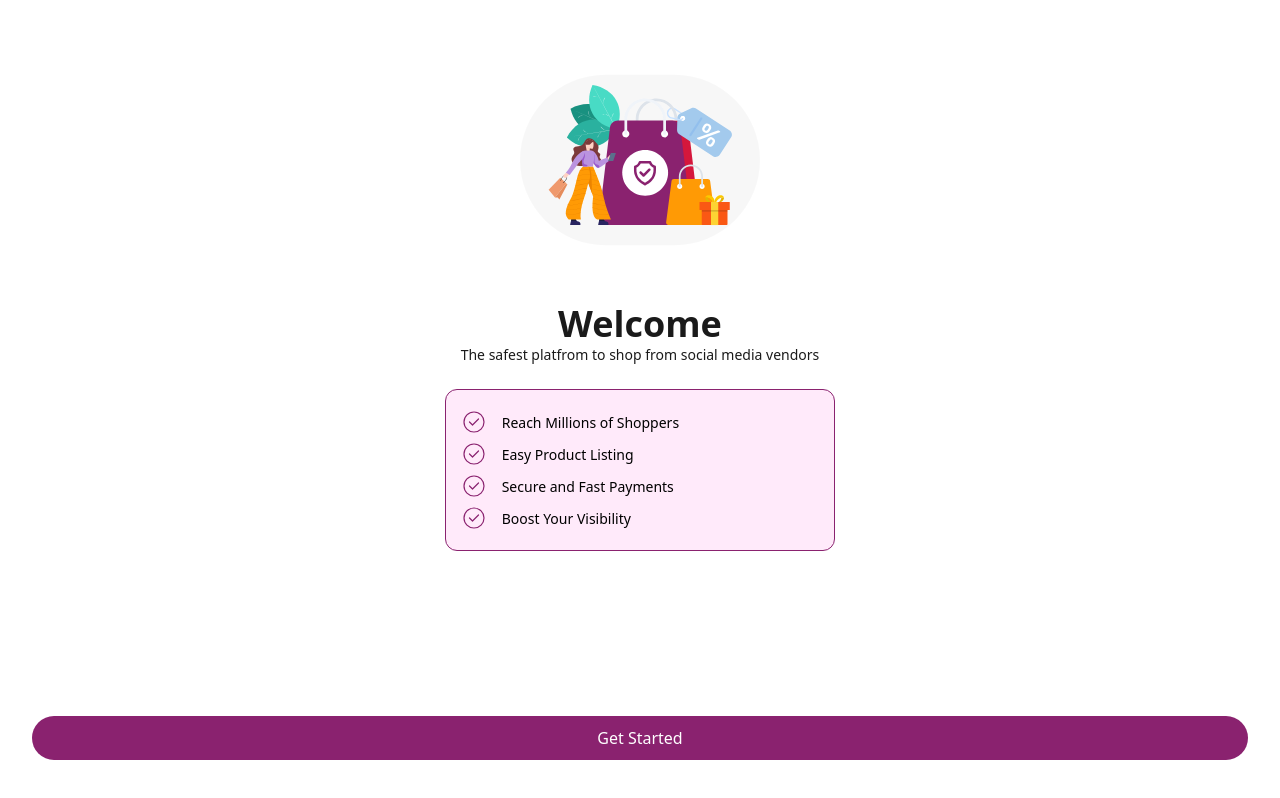
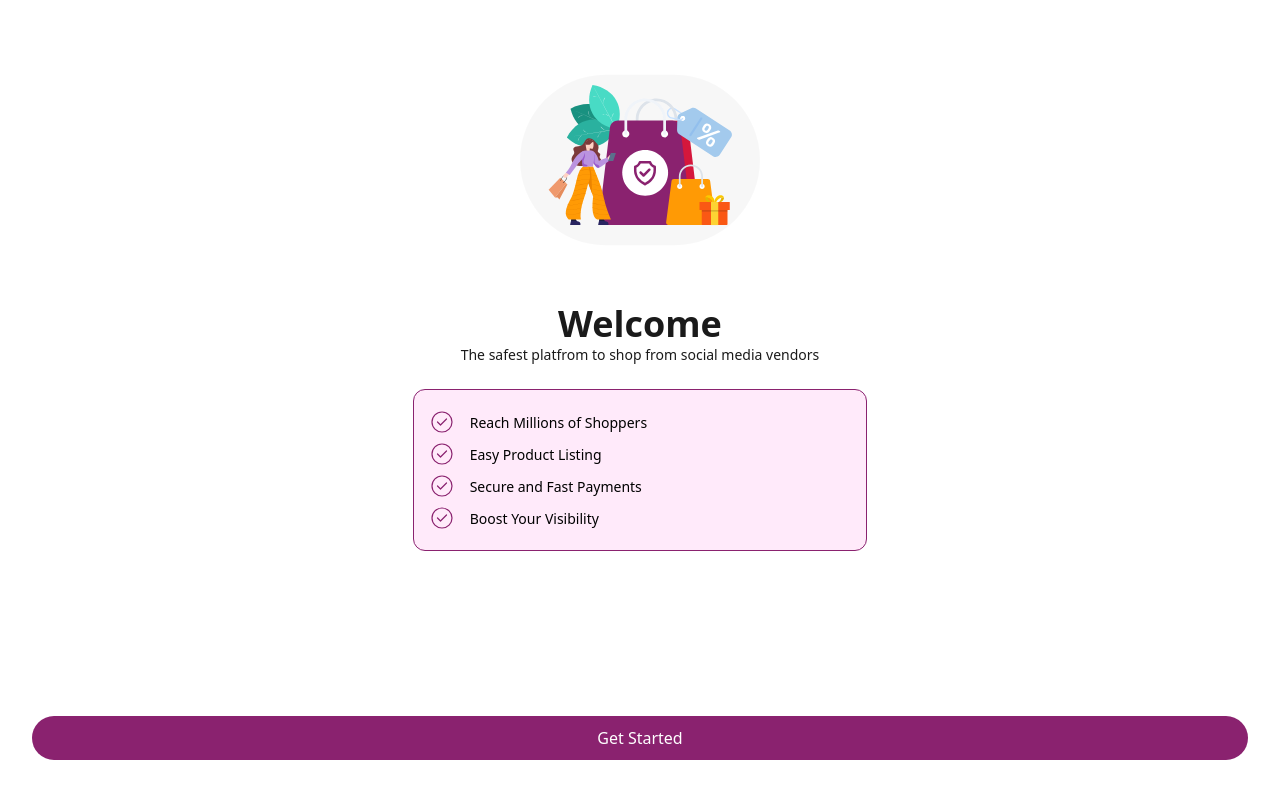
Before and after one commit to BlarQ/InstaShop, a Next.js app: page / in a window 1280 px wide. Built offline with nearby package versions, Linux system fonts and the light colour scheme.

Commit message:
feat: button fixed

```diff
--- a/src/app/page.tsx
+++ b/src/app/page.tsx
@@ -42,7 +42,7 @@ export default function Home() {
 
     <div className="text-center py-6 px-4 text-[#000000E5]">
       <h1 className="text-3xl sm:text-4xl font-bold">Welcome</h1>
-      <p className="text-[12px] sm:text-[14px] font-normal">The safest platfrom to shop from social media vendors</p>
+      <p className="text-[12px] px-8 sm:text-[14px] font-normal">The safest platfrom to shop from social media vendors</p>
     </div>
 
     <div className="bg-[#FFEAFA] p-4 border border-[#8A226F] w-full rounded-xl">
@@ -57,7 +57,7 @@ export default function Home() {
     </div>
   </div>
 
-  <Button onClick={handleClick} className="md:mt-10"/>
+  <Button onClick={handleClick} className="md:mt-10 mt-8"/>
 </div>
   );
 }
```
